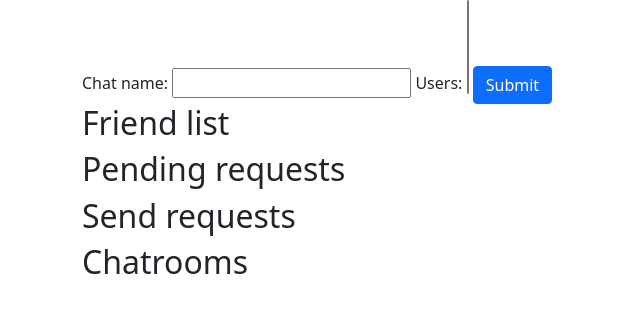
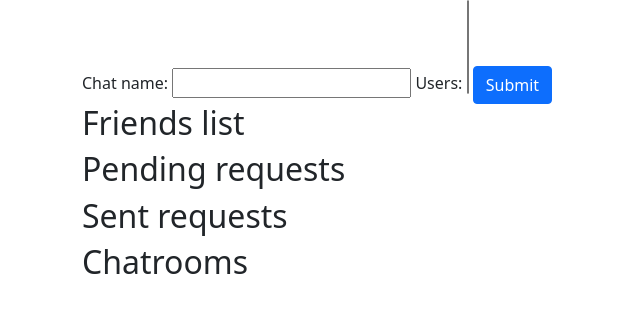
Before and after one commit to mat-sik/Real_time_chat, a Django app: page /chat/ in a window 1280 px wide. Shown: the part 252-565 px from the top of the page, without its empty margins (0-640 px from the left). Run offline with Django 4.2, Linux system fonts and the light colour scheme; the visitor is signed in with stand-in values (Sample User, id 1); data that the repository does not hold is empty.

Commit message:
quick bug fix

```diff
--- a/chat_app_project/chat_app/templates/chat_app/index.html
+++ b/chat_app_project/chat_app/templates/chat_app/index.html
@@ -54,7 +54,7 @@
 </div>
 
 <div>
-    <h2>Friend list</h2>
+    <h2>Friends list</h2>
     <table>
         {% for friend, chatroom in friends %}
         <th>
@@ -91,9 +91,9 @@
 </div>
 
 <div>
-    <h2>Send requests</h2>
+    <h2>Sent requests</h2>
     <table>
-        {% for friend, chatroom in send %}
+        {% for friend, chatroom in sent %}
         <th>
             <td>{{friend.username}}</td>
             <td>
--- a/chat_app_project/chat_app/views.py
+++ b/chat_app_project/chat_app/views.py
@@ -22,15 +22,15 @@ class ViewIndex(View):
                 FriendshipRelation.objects.filter(friend=request.user)
             ])
             # Set of users who were sent request by current user.
-            send_friends_requests = set([
+            sent_friends_requests = set([
                 relation.friend for relation in
                 FriendshipRelation.objects.filter(user=request.user)
             ])
 
             # Set of users who sent request to current user but hasn't been answered to.
-            pending = aquired_friends_requests.difference(send_friends_requests)
+            pending = aquired_friends_requests.difference(sent_friends_requests)
             # Set of users who are friends with current user.
-            friends = aquired_friends_requests.intersection(send_friends_requests)
+            friends = aquired_friends_requests.intersection(sent_friends_requests)
 
             form_add_room = self.form_class_add_room(request, friends)
             # Set of chatroom groups that current user is in.
@@ -38,7 +38,7 @@ class ViewIndex(View):
 
             private_chatrooms_friends = []
             private_chatrooms_pending = []
-            private_chatrooms_send = []
+            private_chatrooms_sent = []
             chatrooms = []
 
             for chatrooms_user in chatrooms_users:
@@ -56,16 +56,16 @@ class ViewIndex(View):
                     elif chatroom_friend in pending:
                         private_chatrooms_pending.append((chatroom_friend, chatroom))
                     else:
-                        private_chatrooms_send.append((chatroom_friend, chatroom))
+                        private_chatrooms_sent.append((chatroom_friend, chatroom))
                 else:
-                    chatrooms.append(chatrooms)
+                    chatrooms.append(chatroom)
 
             context = {
                 "form_add_friend": form_add_friend,
                 "form_add_room": form_add_room,
                 "friends": private_chatrooms_friends,
                 "pending": private_chatrooms_pending,
-                "send": private_chatrooms_send,
+                "sent": private_chatrooms_sent,
                 "chatrooms": chatrooms
             }
             return render(request, self.template_name, context)
```
